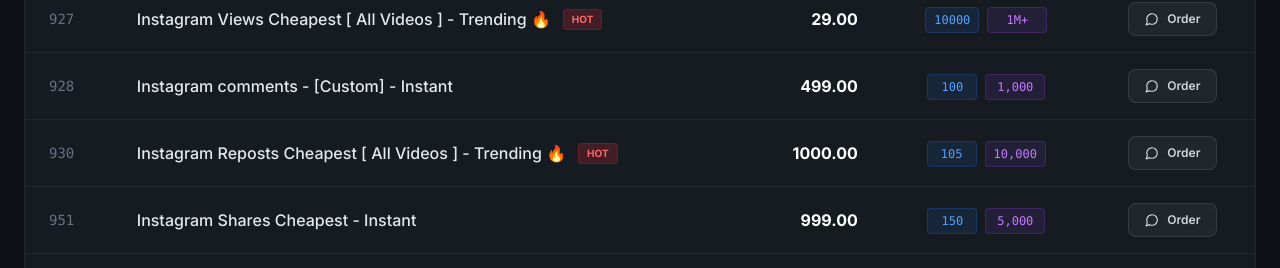
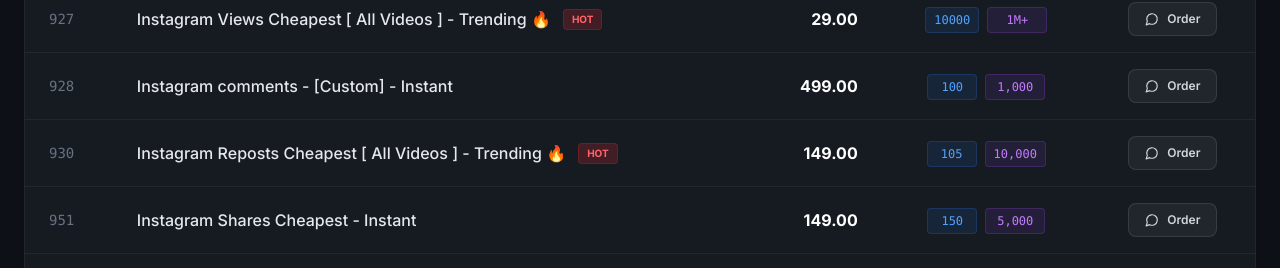
Before and after one commit to utkarshthakur303/smm-landing-page, a React (Vite) app: page / in a window 1280 px wide. Shown: the part 2316-2584 px from the top of the page. Built offline with nearby package versions, Linux system fonts and the light colour scheme.

Commit message:
updated hero section

```diff
--- a/src/app/components/Services.tsx
+++ b/src/app/components/Services.tsx
@@ -7,8 +7,8 @@ const services = [
   { id: 940, name: 'Instagram likes - Superfast', price: 29, min: 500, max: 100000, hot: false },
   { id: 927, name: 'Instagram Views Cheapest [ All Videos ] - Trending 🔥', price: 29, min: 10000, max: 10000000, hot: true },
   { id: 928, name: 'Instagram comments - [Custom] - Instant', price: 499, min: 100, max: 1000, hot: false },
-  { id: 930, name: 'Instagram Reposts Cheapest [ All Videos ] - Trending 🔥', price: 1000, min: 105, max: 10000, hot: true },
-  { id: 951, name: 'Instagram Shares Cheapest - Instant', price: 999, min: 150, max: 5000, hot: false },
+  { id: 930, name: 'Instagram Reposts Cheapest [ All Videos ] - Trending 🔥', price: 149, min: 105, max: 10000, hot: true },
+  { id: 951, name: 'Instagram Shares Cheapest - Instant', price: 149, min: 150, max: 5000, hot: false },
   { id: 952, name: 'Canva Premium 1 Year', price: 199, min: 1, max: 10, hot: false },
   { id: 953, name: 'Amazon Prime Premium', price: 249, min: 1, max: 10, hot: false },
 ];
```
